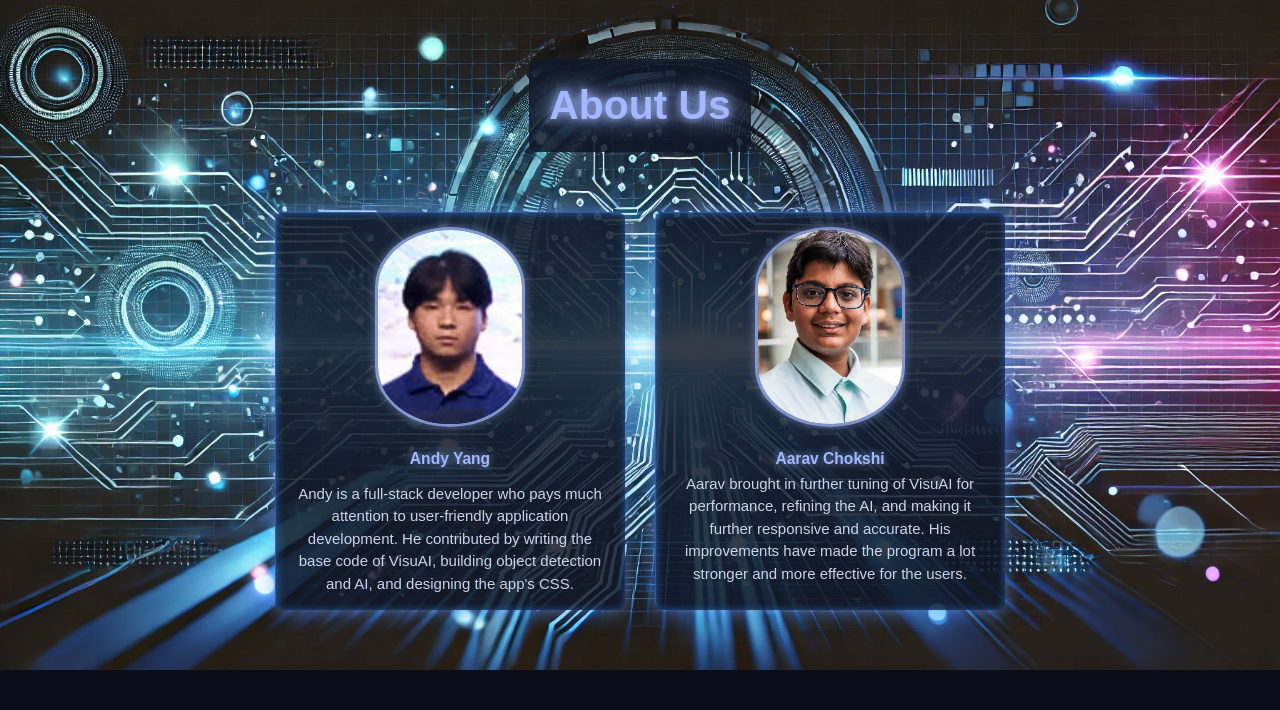
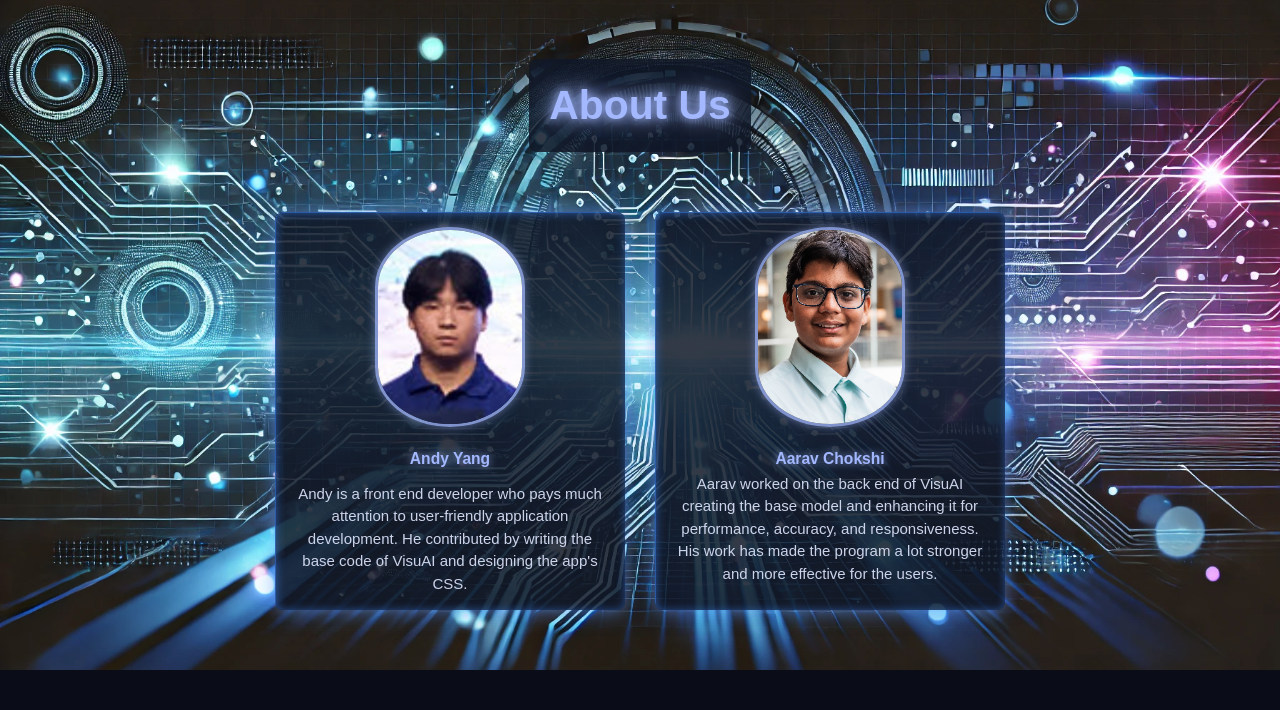
Before and after one commit to aach360/VisuAI-Front-End, a Flask app: page / in a window 1280 px wide. Shown: the part 3938-4648 px from the top of the page. Run offline with Flask 3, Linux system fonts and the light colour scheme; parts of the project's set-up code (start-up, migrations or seed data) failed here and were passed over.

Commit message:
Update index.html

```diff
--- a/templates/index.html
+++ b/templates/index.html
@@ -179,12 +179,12 @@
             <img src="static/images/andy.png" alt="Team Member 1">
             <h3>Andy Yang</h3>
             <h4 class="role"></h4>
-            <p>Andy is a full-stack developer who pays much attention to user-friendly application development. He contributed by writing the base code of VisuAI, building object detection and AI, and designing the app's CSS.</p>
+            <p>Andy is a front end developer who pays much attention to user-friendly application development. He contributed by writing the base code of VisuAI and designing the app's CSS.</p>
         </div>
         <div class="member">
             <img src="static/images/aarav.png" alt="Team Member 2">
             <h3>Aarav Chokshi</h3>
-            <p>Aarav brought in further tuning of VisuAI for performance, refining the AI, and making it further responsive and accurate. His improvements have made the program a lot stronger and more effective for the users.</p>
+            <p>Aarav worked on the back end of VisuAI creating the base model and enhancing it for performance, accuracy, and responsiveness. His work has made the program a lot stronger and more effective for the users.</p>
         </div>
     </div>
 </section>
```
